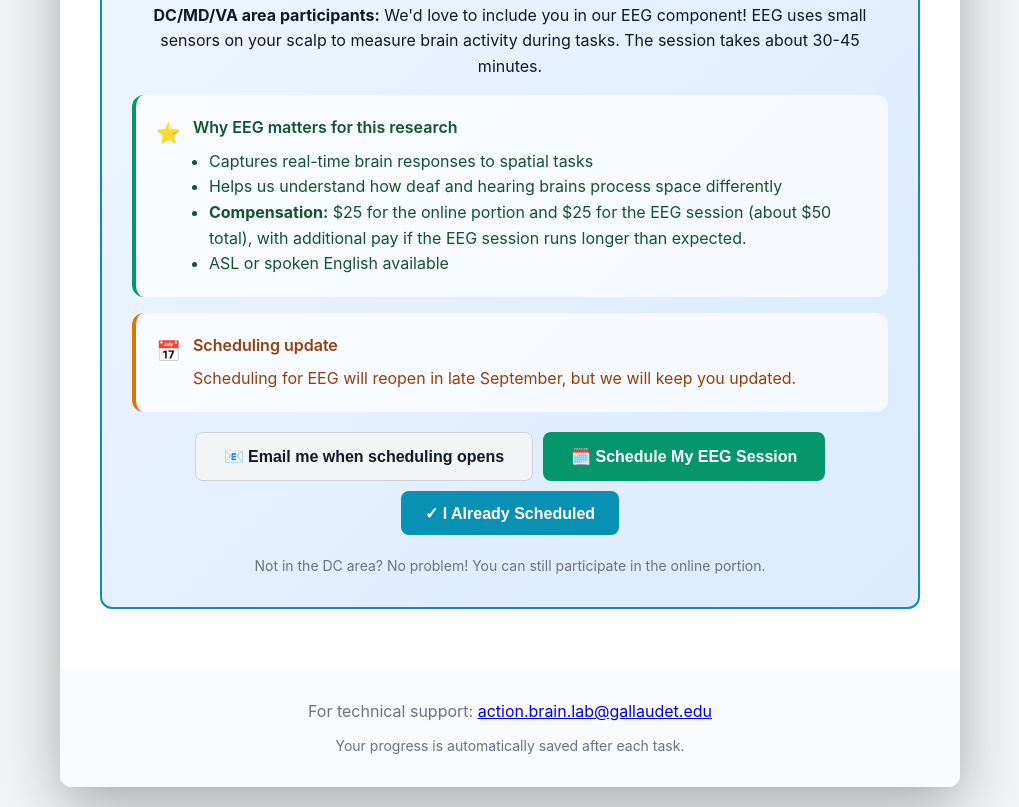
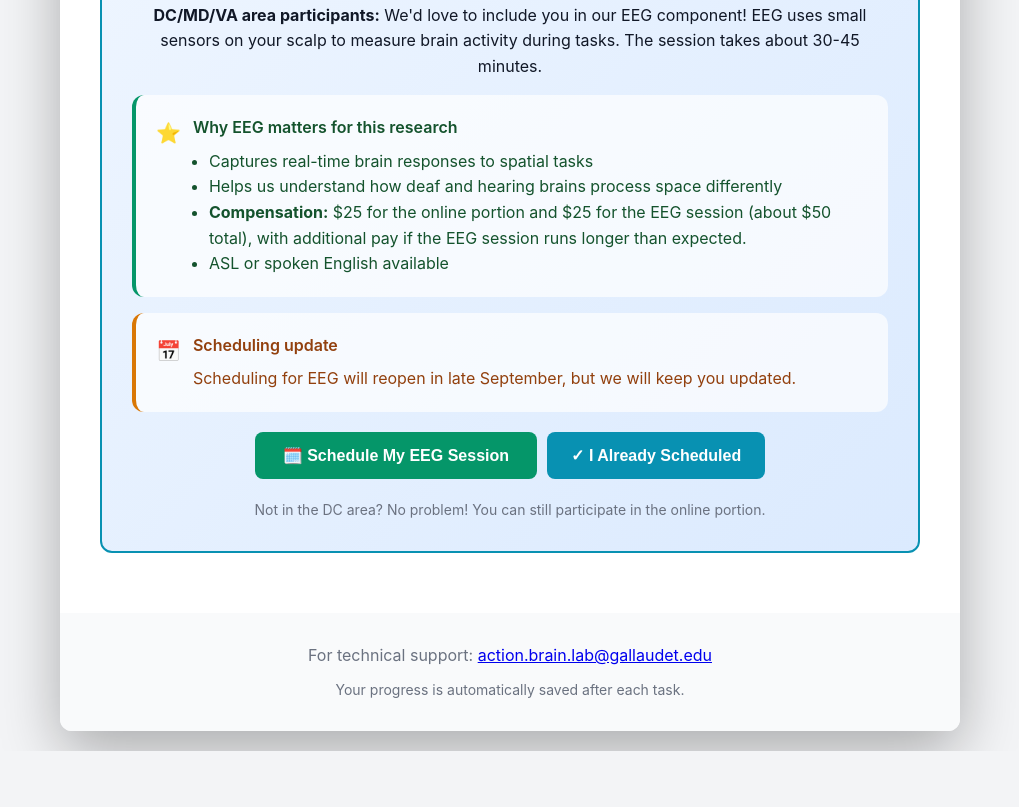
Before and after one commit to melodyfschwenk/dissertation-study, a plain HTML site: page index.html in a window 1280 px wide. Shown: the part 1403-2210 px from the top of the page, without its empty margins (130-1149 px from the left). After the commit the page ends 2154 px from the top, so only its background shows below. Drawn offline with Linux system fonts and the light colour scheme.

Commit message:
Remove EEG interest checkbox

```diff
--- a/index.html
+++ b/index.html
@@ -388,9 +388,6 @@
       </div>
 
       <div class="button-group" style="margin-top: 20px;">
-        <button class="button secondary" onclick="eegInterestChanged()" style="font-size: 16px; padding: 14px 28px;">
-          📧 Email me when scheduling opens
-        </button>
         <button class="button success" onclick="scheduleEEG()" style="font-size: 16px; padding: 14px 28px;">
           🗓️ Schedule My EEG Session
         </button>
@@ -2747,17 +2744,6 @@ function updateUploadProgress(percent, message) {
       if (f) f.src = f.src;
     }
 
-    function eegInterestChanged() {
-      sendToSheets({
-        action: 'eeg_interest_opt_in',
-        sessionCode: state.sessionCode || 'none',
-        participantID: state.participantID || 'none',
-        email: state.email || '',
-        timestamp: new Date().toISOString()
-      });
-      alert('Thanks! We\'ll email you when EEG scheduling opens.');
-    }
-
     function scheduleEEG() {
   // Log the intent then open Calendly in a new tab
   sendToSheets({
@@ -3028,7 +3014,6 @@ async function sendToSheets(payload) {
     window.submitASLCTIssue = submitASLCTIssue;
     window.markComplete = markComplete;
     window.scheduleEEG = scheduleEEG;
-window.eegInterestChanged = eegInterestChanged;
 window.markEEGScheduled = markEEGScheduled;
 window.showSkipDialog = showSkipDialog;
 window.skipTaskProceed = skipTaskProceed;
```
Also changed, not shown: 1 other file.
